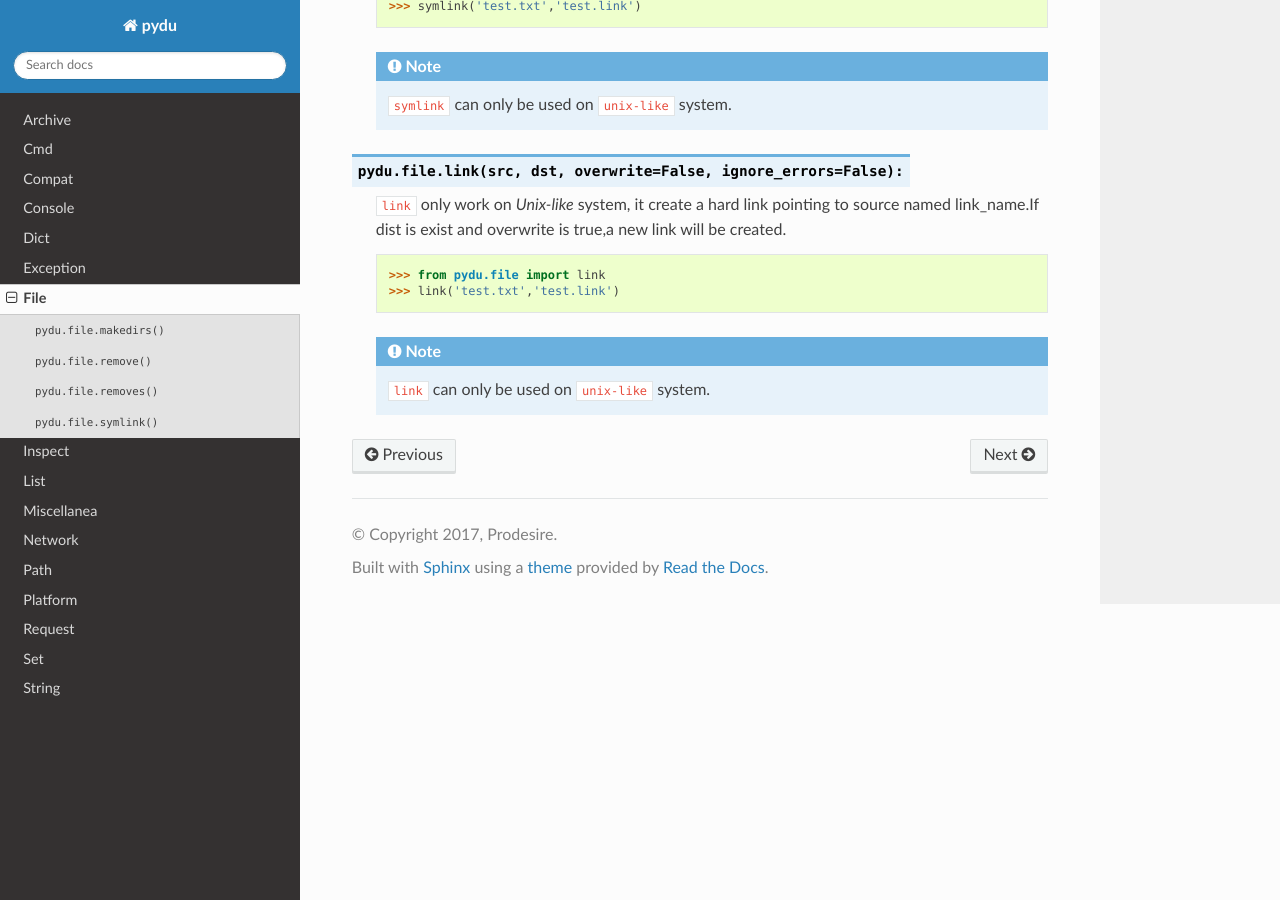
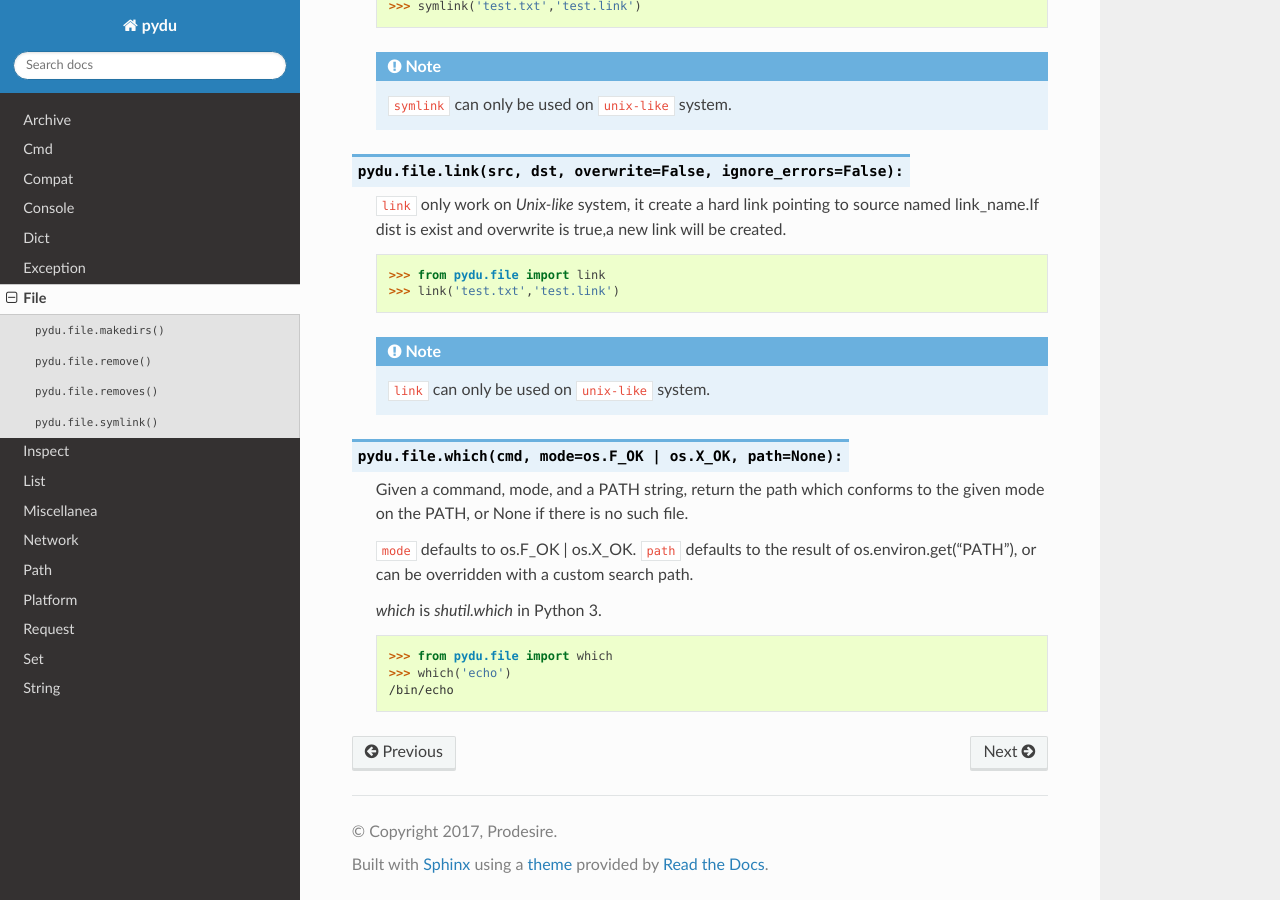
Before and after one commit to flaggo/pydu, a Sphinx documentation site: the page built from docs/file.rst, in a window 1280 px wide and 900 px high, scrolled down 2003 px. Built offline with Sphinx 7.4.7 and the Read the Docs theme 2.0.0, drawn with Linux system fonts in a browser that asks for light colours.

Commit message:
add doc for file.which

```diff
--- a/docs/file.rst
+++ b/docs/file.rst
@@ -109,3 +109,20 @@ File
     >>> link('test.txt','test.link')
 
     .. note:: ``link`` can only be used on ``unix-like`` system.
+
+
+.. py:function:: pydu.file.which(cmd, mode=os.F_OK | os.X_OK, path=None):
+
+    Given a command, mode, and a PATH string, return the path which
+    conforms to the given mode on the PATH, or None if there is no such
+    file.
+
+    ``mode`` defaults to os.F_OK | os.X_OK. ``path`` defaults to the result
+    of os.environ.get("PATH"), or can be overridden with a custom search
+    path.
+
+    `which` is `shutil.which` in Python 3.
+
+    >>> from pydu.file import which
+    >>> which('echo')
+    /bin/echo
```
